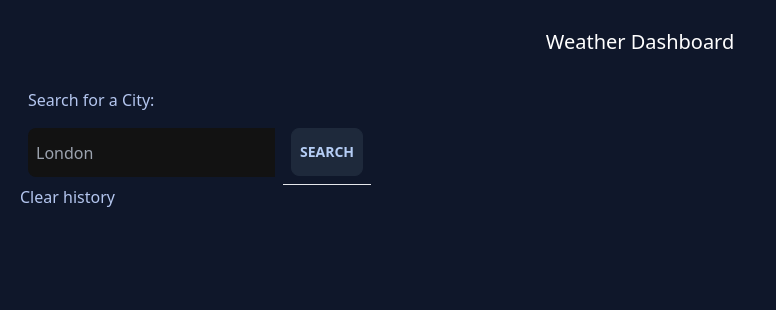
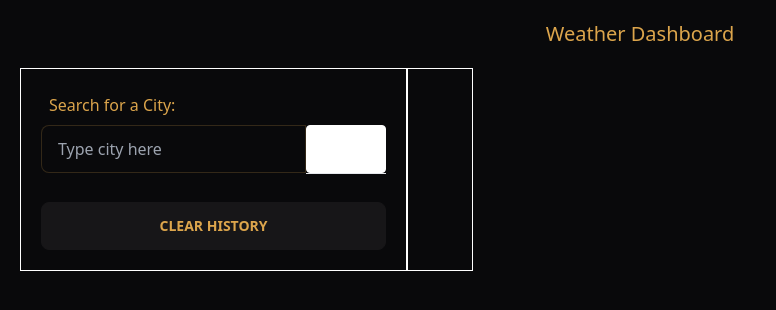
Before and after one commit to fawltya/weather-dashboard, a plain HTML site: page index.html in a window 1280 px wide. Shown: the whole page, without its empty margins (0-776 px from the left). Drawn offline with nearby package versions, Linux system fonts and the light colour scheme.

Commit message:
Add styling

```diff
--- a/assets/js/script.js
+++ b/assets/js/script.js
@@ -134,7 +134,7 @@ function previousButtons() {
 
   for (let i = 0; i < recentSearches.length; i++) {
     var prevListItem = $(
-      `<i class="search-btn" data-name="${recentSearches[i]}">`
+      `<i class="search-btn btn btn-block btn-outline btn-accent mb-2" data-name="${recentSearches[i]}">`
     );
     prevListItem.text(`${recentSearches[i]}`);
 
--- a/index.html
+++ b/index.html
@@ -1,5 +1,5 @@
 <!DOCTYPE html>
-<html lang="en-gb" data-theme="night">
+<html lang="en-gb" data-theme="luxury">
   <head>
     <meta charset="UTF-8" />
     <meta name="viewport" content="width=device-width, initial-scale=1.0" />
@@ -23,16 +23,17 @@
   </head>
 
   <body>
-    <header
-      class="container-fluid text-center text-white bg-dark p-2 weather-header"
-    >
+    <header class="container-fluid text-center">
       <h1 class="text-xl mt-5">Weather Dashboard</h1>
     </header>
 
     <!-- max-width for ultra wide resolutions -->
     <div class="container-fluid" style="max-width: 1400px">
-      <div class="row flex flex-row m-5">
-        <aside id="left-col" class="w-1/4 pb-3">
+      <div class="flex flex-row m-5">
+        <aside
+          id="left-col"
+          class="m-w-1/4 p-5 border-solid border border-white"
+        >
           <h2 id="form-heading" class="mt-1 h3 m-2 form-label">
             Search for a City:
           </h2>
@@ -40,17 +41,17 @@
             <div class="form-inline form-group">
               <div class="input-group">
                 <input
-                  class="form-input weather-search input-bordered input-primary m-2 p-2"
+                  class="input input-bordered"
                   type="text"
                   id="search-input"
-                  placeholder="London"
+                  placeholder="Type city here"
                   aria-labelledby="form-heading"
                   aria-controls="today forecast"
                 />
                 <div class="input-group-append">
                   <button
                     type="submit"
-                    class="btn search-button p-2 m-2"
+                    class="btn btn-primary text-white rounded border-solid border p-3"
                     id="search-button"
                     aria-label="submit search"
                   >
@@ -62,12 +63,17 @@
             </div>
           </form>
           <div class="list-group" id="history">
-            <ul id="prev-searches" class="flex flex-col"></ul>
-            <button id="clear-searches-btn">Clear history</button>
+            <ul id="prev-searches" class="flex flex-col mt-5 mb-2"></ul>
+            <button id="clear-searches-btn" class="btn btn-block">
+              Clear history
+            </button>
           </div>
         </aside>
 
-        <div id="weather-display" class="w-3/4 pb-3 flex m-w-full flex-col p-3">
+        <div
+          id="weather-display"
+          class="m-w-3/4 pb-3 flex m-w-full flex-col p-3 p-5 border-solid border border-white"
+        >
           <section
             id="today"
             class="mt-3 m-w-full flex-row p-3 weather-displays"
```
